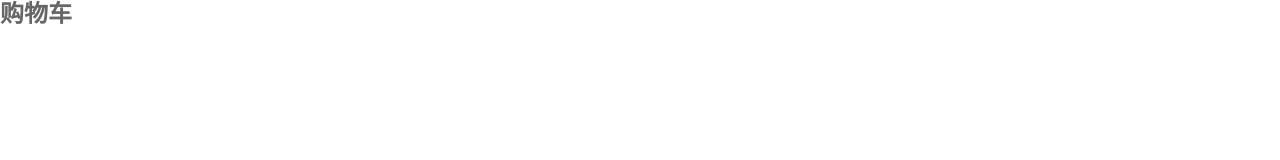
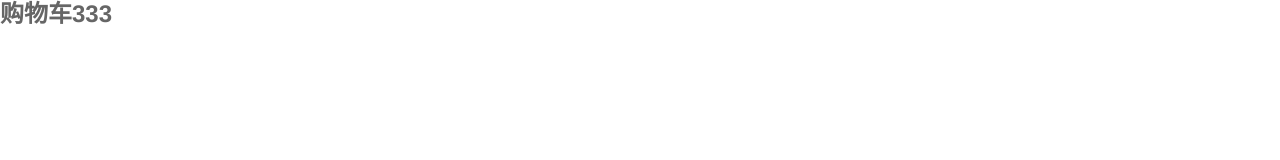
Before and after one commit to Ms-Treasure/shopMall, a Vue app: page /cart in a window 1280 px wide. Shown: the top 160 px of the page. Built offline with nearby package versions, Linux system fonts and the light colour scheme.

Commit message:
练习练习

```diff
--- a/src/views/cart/Cart.vue
+++ b/src/views/cart/Cart.vue
@@ -1,6 +1,6 @@
 <template>
     <div>
-         <h2>购物车</h2>
+         <h2>购物车333</h2>
     </div>
 </template>
 <script>
```
